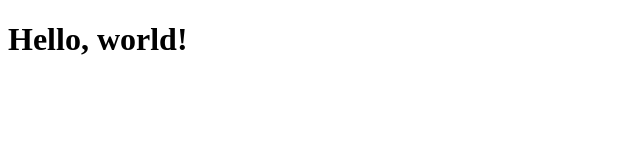
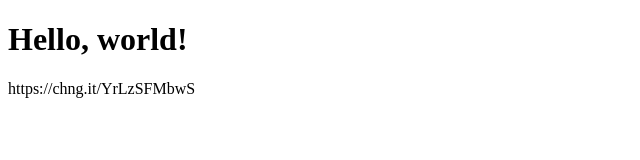
Before and after one commit to KaomoziRecords/0005-06, a plain HTML site: page index.html in a window 1280 px wide. Shown: the whole page, without its empty margins (0-640 px from the left). Drawn offline with Linux system fonts and the light colour scheme.

Commit message:
Update index.html

```diff
--- a/index.html
+++ b/index.html
@@ -2,9 +2,11 @@
 <html>
 <head>
   <meta charset="UTF-8">
-  <title>My Site</title>
+  <title>0005-0006</title>
 </head>
 <body>
   <h1>Hello, world!</h1>
+  https://chng.it/YrLzSFMbwS
+
 </body>
 </html>
```
